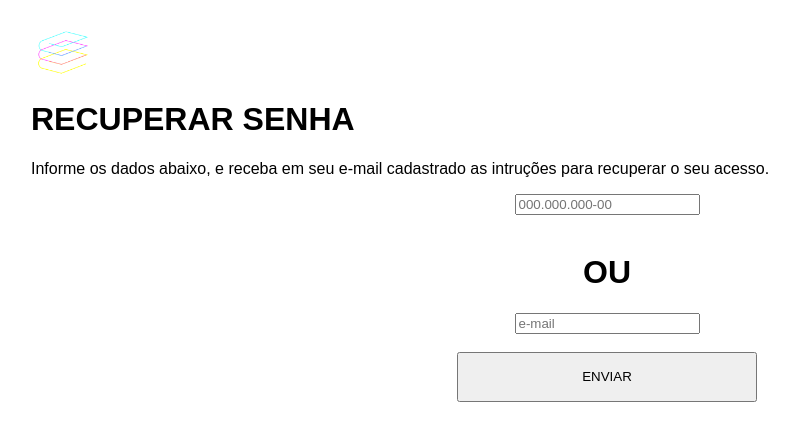
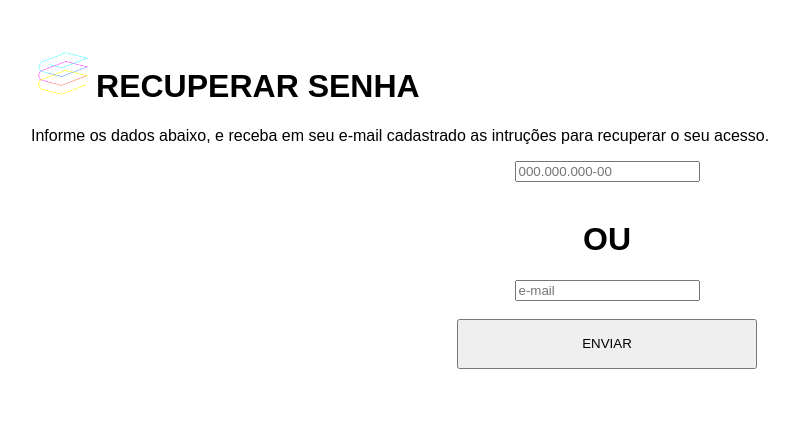
Before and after one commit to Escowolf/SoftwareBiblioteca, a plain HTML site: page public/recupera.html in a window 1280 px wide. Shown: the whole page, without its empty margins (33-828 px from the left). Drawn offline with Linux system fonts and the light colour scheme.

```diff
--- a/public/recupera.html
+++ b/public/recupera.html
@@ -8,8 +8,7 @@
   </head>
 <body>
   <ul>
-    <li><img src="books.png"></li>
-    <li><h1>RECUPERAR SENHA</h1></li>
+    <li><h1><img src="books.png">RECUPERAR SENHA</h1></li>
   </ul>
 
   <p>Informe os dados abaixo, e receba em seu e-mail cadastrado as intruções para recuperar o seu acesso.</p>
```
